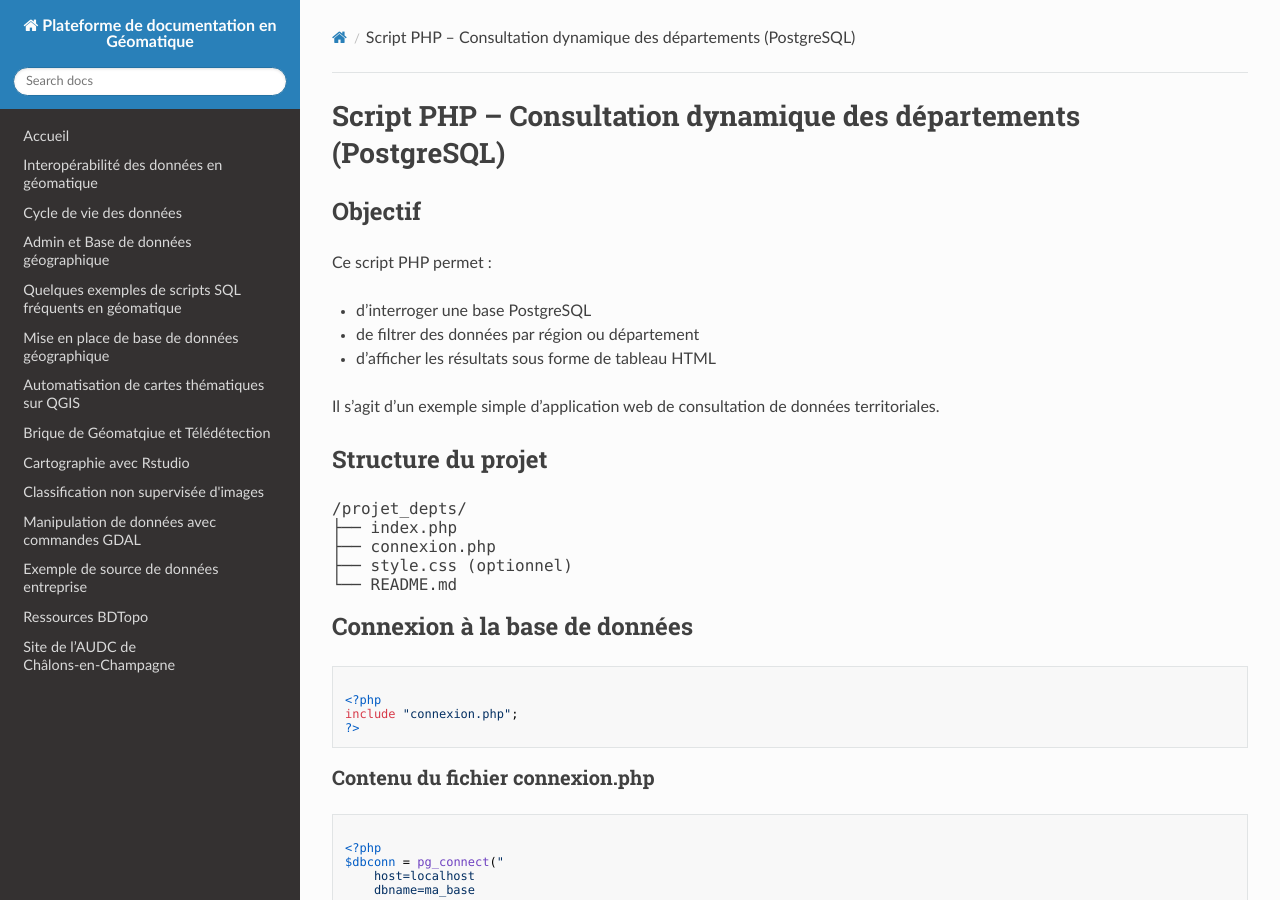
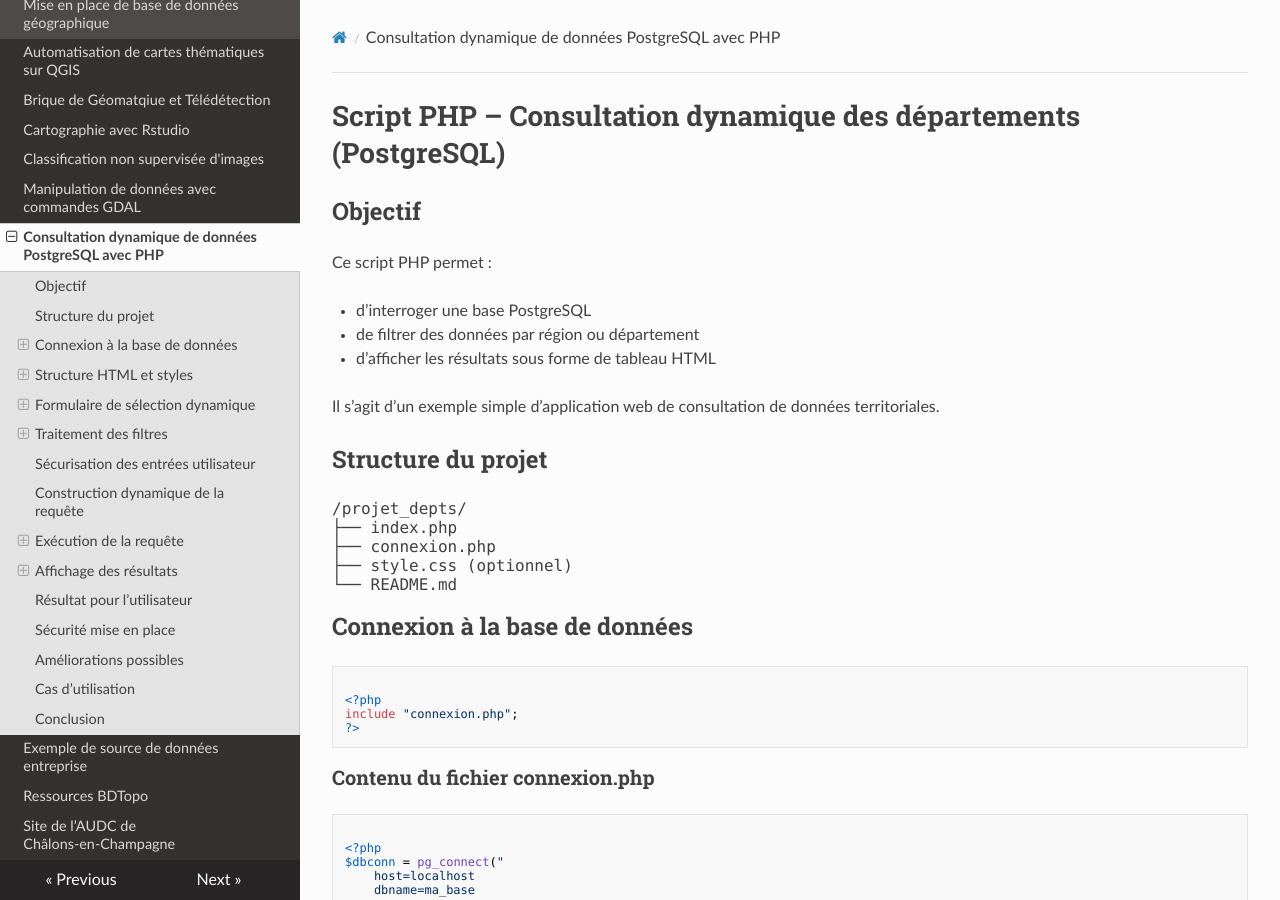
Before and after one commit to abdou123-guene/Site_de_documentation_geomatique, an MkDocs documentation site: the page built from docs/consultation_presentation_markdown_panel.md, in a window 1280 px wide and 900 px high. Built offline with MkDocs 1.6.1, drawn with Linux system fonts in a browser that asks for light colours; nearby versions of some CDN libraries.

Commit message:
Add dynamic data consultation section to mkdocs

```diff
--- a/mkdocs.yml
+++ b/mkdocs.yml
@@ -15,6 +15,7 @@ nav:
   - Cartographie avec Rstudio: rstudio_geomatique.md
   - Classification non supervisée d'images: classification_image_kmeans.md
   - Manipulation de données avec commandes GDAL: GDAL_Ubuntu.md
+  - Consultation dynamique de données PostgreSQL avec PHP: consultation_presentation_markdown_panel.md
   - Exemple de source de données entreprise : Readme.md
   - Ressources BDTopo: carte_bdtopo.html
   - Site de l’AUDC de Châlons‑en‑Champagne: carte_web.html
```
